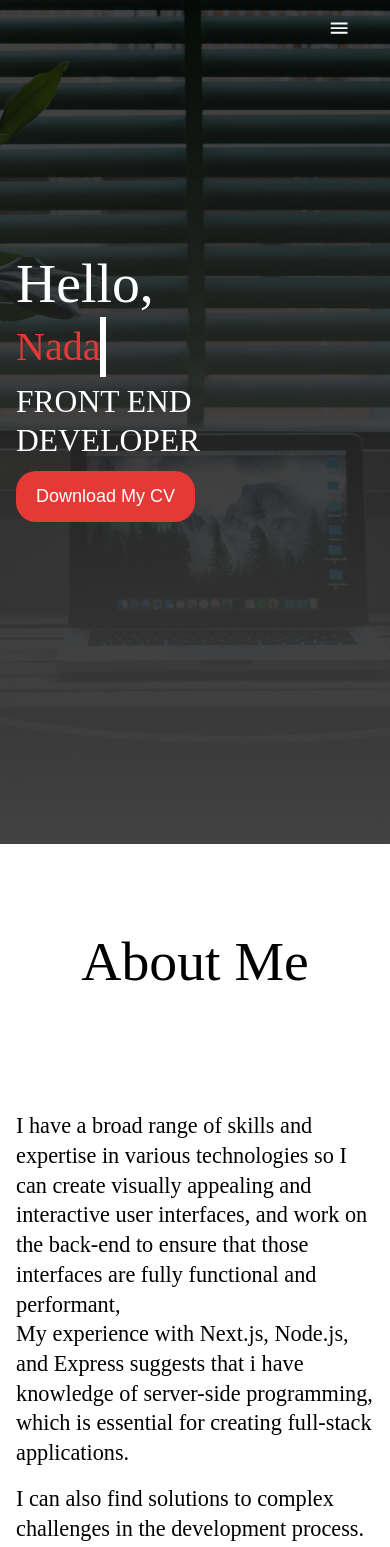
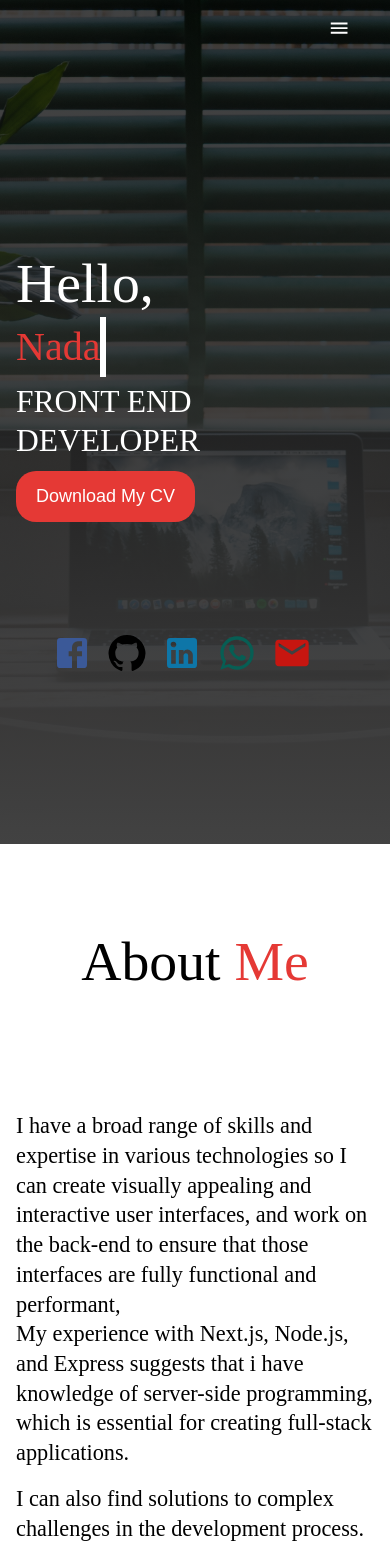
Before and after one commit to Nada-orban/myportfolio, a Next.js app: page / in a window 390 px wide. Shown: the top 1547 px of the page. Built offline with nearby package versions, Linux system fonts and the light colour scheme.

Commit message:
connection icon work

```diff
--- a/Components/About.js
+++ b/Components/About.js
@@ -1,12 +1,14 @@
 import React from 'react'
 import { Box, Tabs, Tab, Typography, LinkTab, Grid, Button, Container } from '@mui/material'
+import styles from '../styles/Home.module.css'
 
 
 function About() {
     return (
         <Box id="about" pt="10vh">
+            <Container>
                 <Typography variant="h2" component="h2" sx={{ textAlign: "center" }}>
-                About Me
+                    About <span className={styles.spancolor}>Me</span>
                 </Typography>
                 <Grid container >
                     <Grid md={6} xs={12} sx={{ padding: "100px 0px" }}>
@@ -23,6 +25,7 @@ function About() {
 
 
                 </Grid>
+            </Container>
         </Box>
     )
 }
--- a/Components/Nav2.js
+++ b/Components/Nav2.js
@@ -26,6 +26,8 @@ import CloseIcon from '@mui/icons-material/Close';
 import useScrollTrigger from '@mui/material/useScrollTrigger';
 import KeyboardArrowUpIcon from '@mui/icons-material/KeyboardArrowUp';
 import Fab from '@mui/material/Fab';
+import Brightness4Icon from '@mui/icons-material/Brightness4';
+import Brightness7Icon from '@mui/icons-material/Brightness7';
 
 
 const drawerWidth = 240;
--- a/Components/Skills.js
+++ b/Components/Skills.js
@@ -17,9 +17,12 @@ import styles from '../styles/Home.module.css'
 function Skills() {
     const skillsArray = [Skill1, Skill2, Skill3, Skill4, Skill5, Skill6, Skill7]
     return (
-        <Box id="skills" py="10vh" className={styles.slider}>
+        <Box backgroundColor="neutral.black" id="skills" py="10vh">
+            <Container>
+                <Box className={styles.slider} >
+
                     <Typography variant='h2' sx={{ textAlign: "center" }}>
-                Skills
+                        <span className={styles.spancolor}>My</span> Skills
                     </Typography>
 
                     <Box className={styles.slideTrack} display="flex" justifyContent="space-between" gap="50px" alignItems="center">
@@ -47,6 +50,8 @@ function Skills() {
                     </Box>
 
                 </Box>
+            </Container>
+        </Box>
     )
 }
 
--- a/Components/Whoami.js
+++ b/Components/Whoami.js
@@ -61,7 +61,7 @@ function Whoami() {
 
 
                 </Grid>
-                <Box display="flex" justifyContent="center" mt="100px" gap="15px">
+                <Box className={styles.contactionbox}>
                     <Box borderRadius="10px" p="1" >
                         <a href="https://www.facebook.com/2447.nada.samir">
                             <FacebookIcon sx={{ width: "40px", height: "40px", color: "#3b5998" }} />
@@ -93,8 +93,8 @@ function Whoami() {
 
 
 
-            </Container>
-        </Box>
+            </Container >
+        </Box >
 
 
 
--- a/pages/index.js
+++ b/pages/index.js
@@ -31,14 +31,14 @@ export default function Home() {
 
 
 
-      <Container >
-
-        {/* <Nav /> */}
-        <About />
-        <Skills />
 
 
-      </Container>
+      {/* <Nav /> */}
+      <About />
+      <Skills />
+
+
+
     </>
   )
 }
--- a/public/theme.js
+++ b/public/theme.js
@@ -44,7 +44,7 @@ export const themeSettongs = (mode) => {
                     green: green[400],
                     red: red[500],
                     blue: blue[900],
-                    black: grey[800]
+                    black: grey[900]
                 },
                 background: {
                     main: grey[100],
--- a/styles/Home.module.css
+++ b/styles/Home.module.css
@@ -10,7 +10,9 @@
   margin-top: 10px;
   cursor: pointer;
 }
-
+.spancolor{
+  color:var(--secondray-maincolor)
+}
 
 
 
@@ -31,6 +33,28 @@
   z-index: -1;
   color: white;
   overflow: hidden;
+
+}
+.contactionbox{
+  position: absolute;
+  display: flex;
+  justify-content: center;
+  top: 75%;
+  right: 45%;
+  gap: 15px;
+
+}
+@media only screen and (max-width: 600px) {
+  .contactionbox {
+    position: absolute;
+    display: flex;
+    justify-content: center;
+    bottom: 0px;
+    right: 20%;
+    gap: 15px;
+
+  }
+
 
 }
 /* .overlay{
```
Lines whose indentation alone changed are shown as unchanged.
